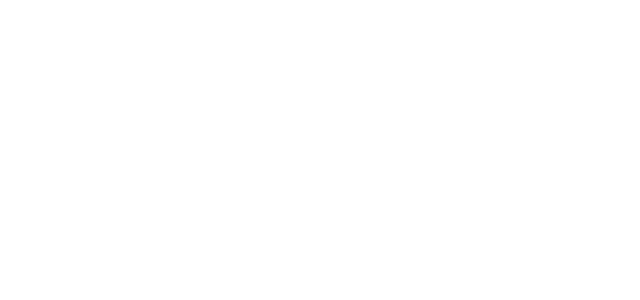
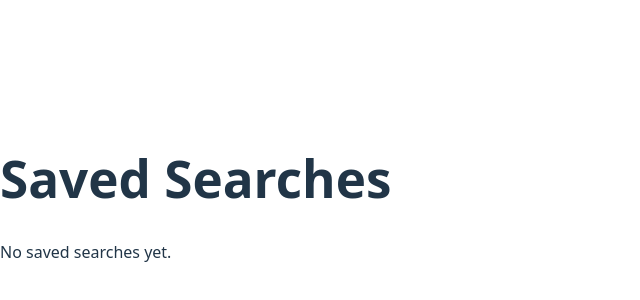
Before and after one commit to sailajabevara/real-estate-mapbox-platform, a React (Vite) app: page /saved-searches in a window 1280 px wide. Before the commit this address had no page. Shown: the part 210-510 px from the top of the page, without its empty margins (0-640 px from the left). Built offline with nearby package versions, Linux system fonts and the light colour scheme.

Commit message:
Added saved searches page

```diff
--- a/src/App.jsx
+++ b/src/App.jsx
@@ -1,6 +1,8 @@
 import { BrowserRouter, Routes, Route } from "react-router-dom";
 import Properties from "./pages/Properties";
 import PropertyDetail from "./pages/PropertyDetail";
+import SavedSearches from "./pages/SavedSearches";
+
 
 function App() {
   return (
@@ -8,6 +10,7 @@
       <Routes>
         <Route path="/properties" element={<Properties />} />
         <Route path="/property/:id" element={<PropertyDetail />} />
+        <Route path="/saved-searches" element={<SavedSearches />} />
 
       </Routes>
     </BrowserRouter>
--- /dev/null
+++ b/src/pages/SavedSearches.jsx
@@ -0,0 +1,14 @@
+export default function SavedSearches() {
+  return (
+    <div>
+
+      <h1>Saved Searches</h1>
+
+      {/* Empty state */}
+      <div data-testid="no-saved-searches">
+        No saved searches yet.
+      </div>
+
+    </div>
+  );
+}
```
